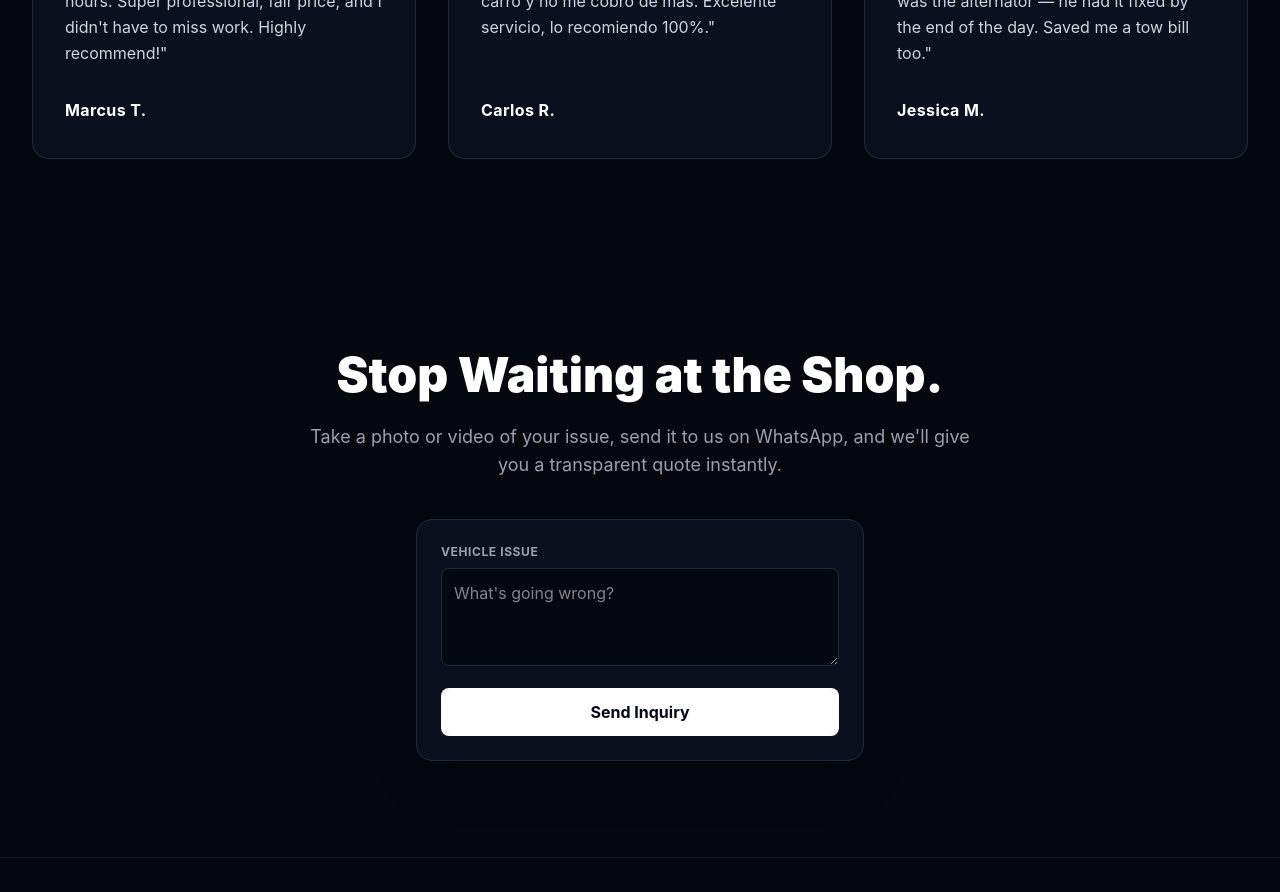
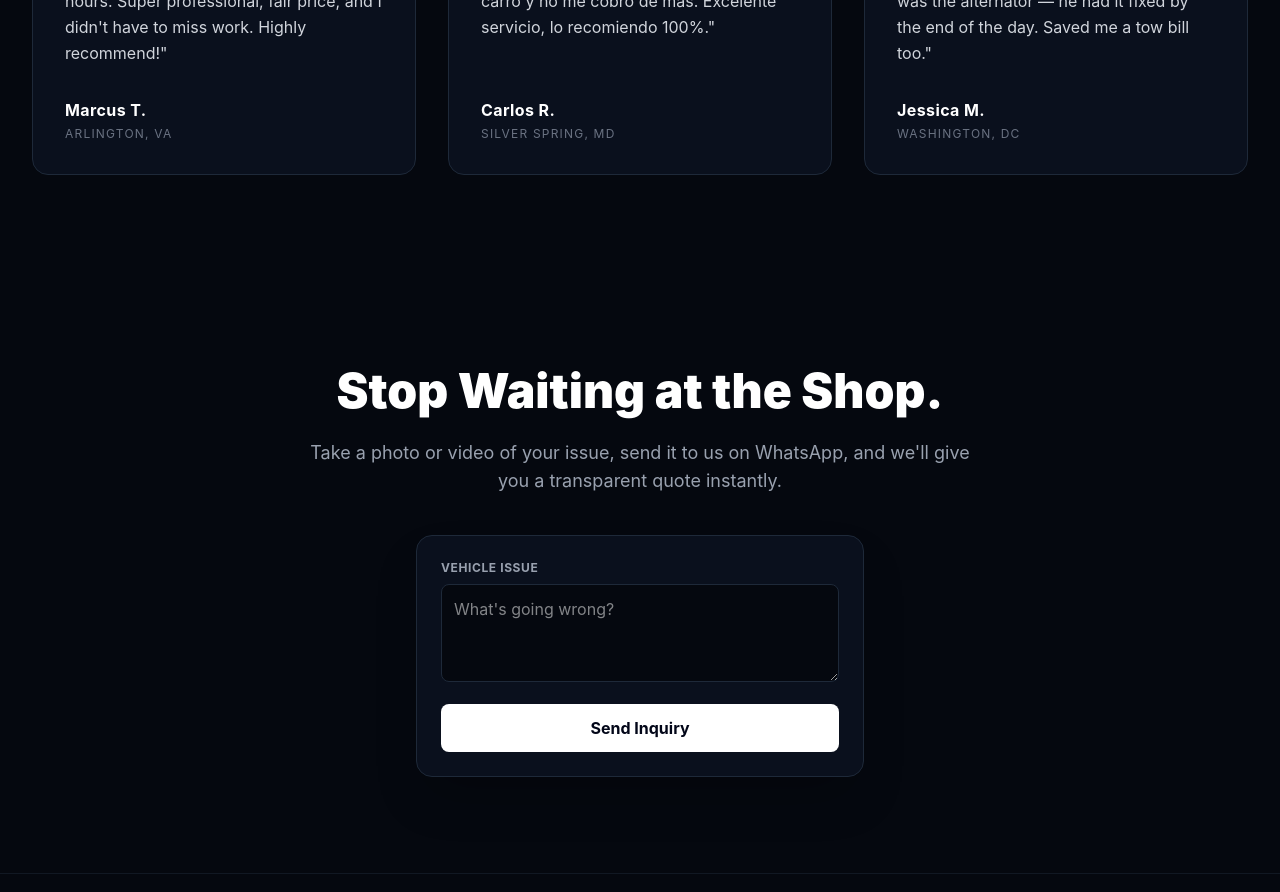
Before and after one commit to devslife7/aarmechanic, a Next.js app: page /designs/dark-chrome in a window 1280 px wide. Shown: the part 4020-4912 px from the top of the page. Built offline with nearby package versions, Linux system fonts and the light colour scheme.

Commit message:
fix build logs

```diff
--- a/src/app/designs/dark-chrome/page.tsx
+++ b/src/app/designs/dark-chrome/page.tsx
@@ -359,7 +359,7 @@ export default function DarkChromeDesign() {
                   <p className="text-gray-300 flex-grow mb-8 relative z-10 leading-relaxed">"{review.quote}"</p>
                   <div className="mt-auto relative z-10">
                     <div className="font-bold text-white tracking-wide">{review.author}</div>
-                    <div className="text-xs text-gray-500 uppercase tracking-widest mt-1">{review.location}</div>
+                    <div className="text-xs text-gray-500 uppercase tracking-widest mt-1">{review.loc}</div>
                   </div>
                 </div>
               ))}
```
